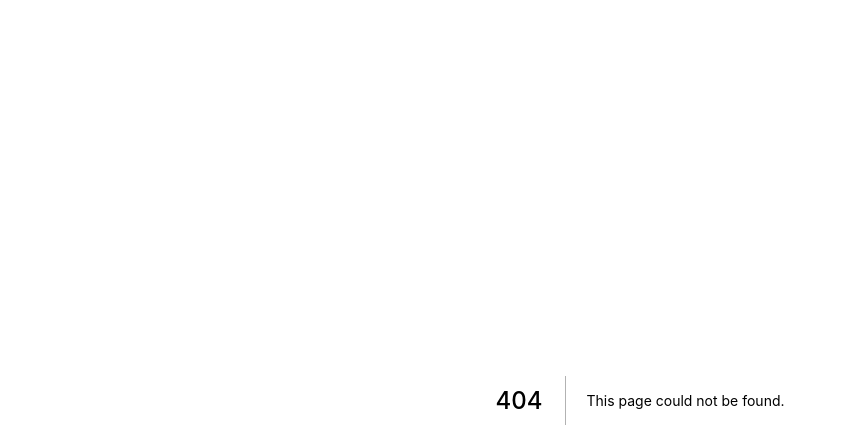
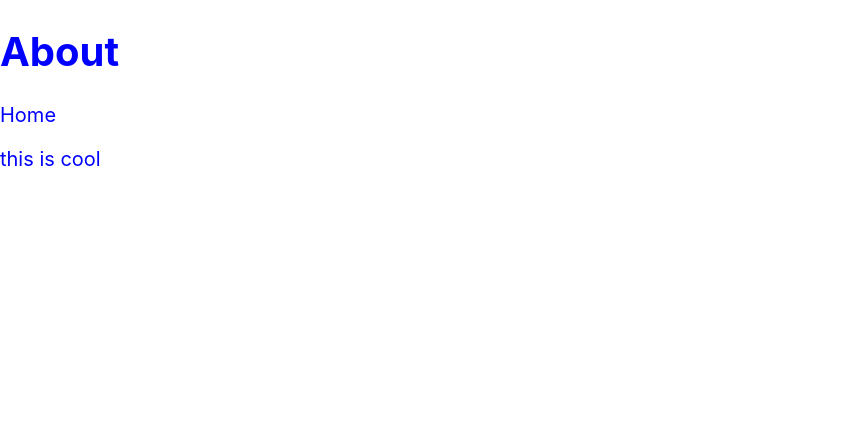
Before and after one commit to en-chang/next-exercise, a Next.js app: page /about in a window 1280 px wide. Before the commit this address had no page. Shown: the top 448 px of the page, without its empty margins (0-847 px from the left). Built offline with nearby package versions, Linux system fonts and the light colour scheme.

Commit message:
Update package to have quick reloading and add more pages for practice

```diff
--- a/package.json
+++ b/package.json
@@ -5,7 +5,7 @@
   "scripts": {
     "dev": "next dev",
     "build": "next build",
-    "start": "next start",
+    "start": "next",
     "lint": "next lint"
   },
   "dependencies": {
--- /dev/null
+++ b/pages/about.js
@@ -0,0 +1,15 @@
+import Link from 'next/link';
+
+const About = () => {
+  return (
+    <div style={{fontSize: '20px', color: 'blue'}}>
+      <h1>About</h1>
+      <Link href='/'>
+        <a>Home</a>
+      </Link>
+      <p>this is cool</p>
+    </div>
+  )
+}
+
+export default About
--- a/pages/index.js
+++ b/pages/index.js
@@ -1,6 +1,11 @@
+import Link from 'next/link';
+
 const Index = () => (
   <div>
     <h1>Hello Next!</h1>
+    <Link href='/about'>
+      <a>About</a>
+    </Link>
   </div>
 )
 
```
